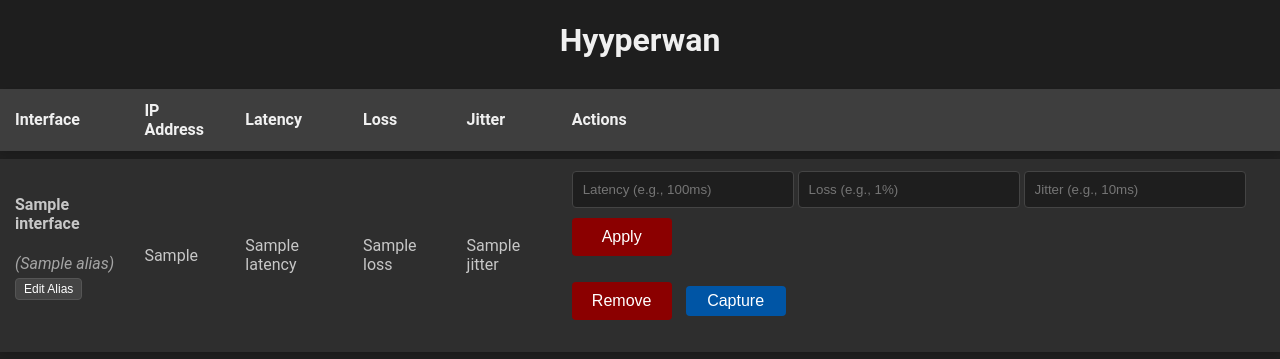
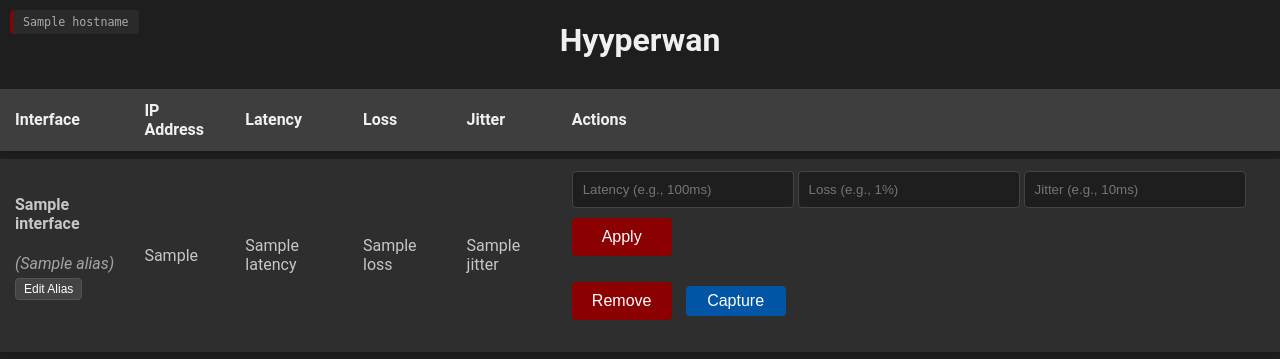
Before and after one commit to hyyperlite/hyyperwan, a Flask app: template templates/index.html in a window 1280 px wide. Shown: the top 359 px of the page. Run offline with Flask 3, Linux system fonts and the light colour scheme; the template is opened without the code that fills it: most values are stand-ins (such as "Sample title", 1, 10 or a date in 2020); parts of the project's set-up code (start-up, migrations or seed data) failed here and were passed over.

Commit message:
added hostname display in gui

```diff
--- a/app.py
+++ b/app.py
@@ -7,6 +7,7 @@ import time
 import threading
 import signal
 import shutil
+import socket
 from flask import Flask, render_template, request, redirect, url_for, flash, send_file, jsonify
 from flask import send_from_directory
 import logging
@@ -340,11 +341,13 @@ def remove_degradations(interface):
 def index():
     try:
         interfaces = list_interfaces()
-        return render_template('index.html', interfaces=interfaces)
+        hostname = socket.gethostname()
+        return render_template('index.html', interfaces=interfaces, hostname=hostname)
     except Exception as e:
         logging.error(f"Error in index route: {str(e)}")
         flash("An error occurred while loading the page", "error")
-        return render_template('index.html', interfaces=[])
+        hostname = "Unknown"
+        return render_template('index.html', interfaces=[], hostname=hostname)
 
 @app.route('/favicon.png')
 def favicon():
--- a/static/style.css
+++ b/static/style.css
@@ -364,3 +364,16 @@ button:disabled {
     font-style: italic;
     color: #aaa;
 }
+
+.hostname-display {
+    position: absolute;
+    top: 10px;
+    left: 10px;
+    padding: 5px 10px;
+    background-color: rgba(46, 46, 46, 0.8);
+    border-radius: 4px;
+    font-size: 0.9em;
+    color: #aaa;
+    font-family: monospace;
+    border-left: 3px solid #8b0000;
+}
--- a/templates/index.html
+++ b/templates/index.html
@@ -23,6 +23,7 @@
     </script>
 </head>
 <body>
+    <div class="hostname-display">{{ hostname }}</div>
     <h1>Hyyperwan</h1>
 
     <!-- Flash messages section -->
```
